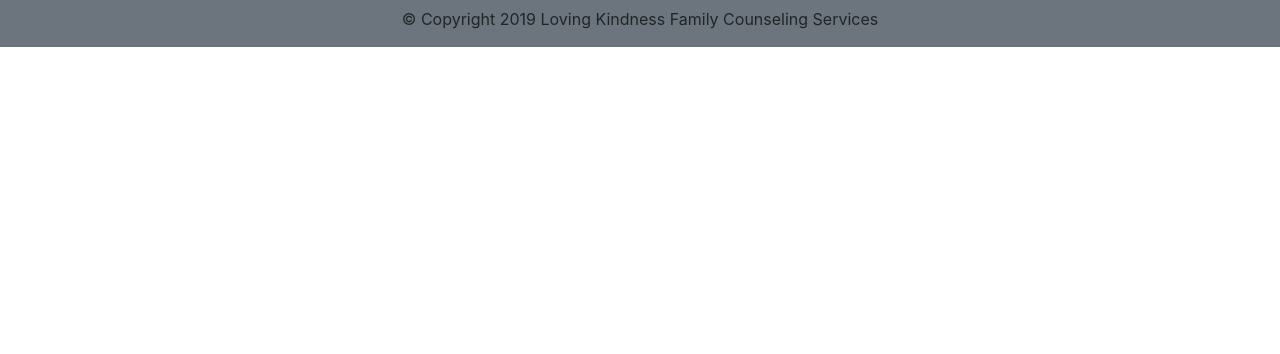
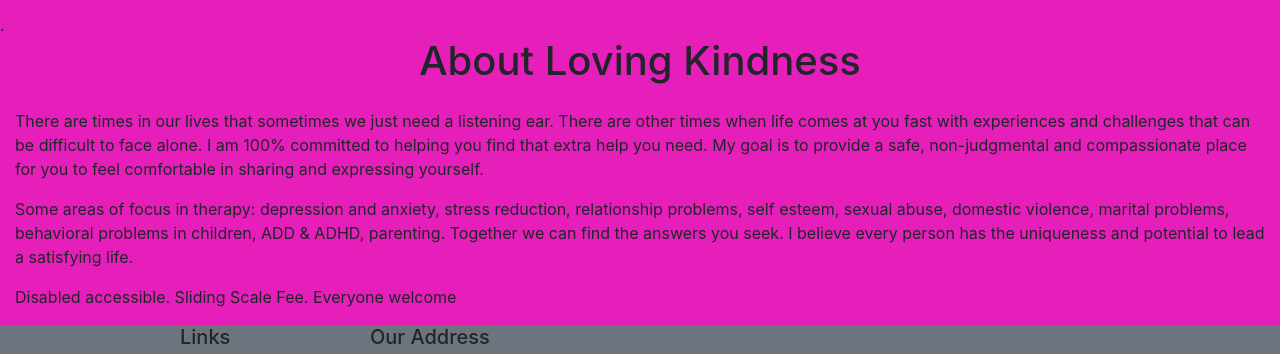
Before and after one commit to ajparker00/loveandkindness, a plain HTML site: page index.html in a window 1280 px wide. Shown: the part 913-1267 px from the top of the page. Before the commit the page ends 960 px from the top, so only its background shows below. Drawn offline with nearby package versions, Linux system fonts and the light colour scheme.

Commit message:
Added CSS Style Sheet

```diff
--- a/index.html
+++ b/index.html
@@ -7,7 +7,10 @@
   <meta charset="utf-8">
   <meta name="viewport" content="width=device-width, initial-scale=1, shrink-to-fit=no">
 
-  <!-- Bootstrap CSS -->
+<!-- Linked CSS page -->
+<link rel="stylesheet" href="styles.css">
+
+<!-- Bootstrap CSS -->
   <link rel="stylesheet" href="https://stackpath.bootstrapcdn.com/bootstrap/4.3.1/css/bootstrap.min.css"
     integrity="sha384-ggOyR0iXCbMQv3Xipma34MD+dH/1fQ784/j6cY/iJTQUOhcWr7x9JvoRxT2MZw1T" crossorigin="anonymous">
   <link rel="stylesheet" href="https://use.fontawesome.com/releases/v5.7.2/css/all.css"
@@ -197,23 +200,16 @@
     <h1 class="display-4">Loving Kindness Family Counseling Services</h1>
     <hr class="my-4">
     <div class="col-lg-4 profile-info pt-4">
-      <img class="float-left rounded" src="img/marciaparker.jpg" alt="Photograph of Marcia">
+      <img class="rounded" src="img/marciaparker.jpg" alt="Photograph of Marcia">
     </div>
     <p class="lead">Marcia Cameron-Parker</p>
     <p>Counselor, LMHC</p>
   </div>
 
-  <div class="bg-info">
+  <div class="mainBody">
 
 
-
-
-
-
-
-
-
-    <!-- Services offers (Qualifications) -->
+<!-- Services offers (Qualifications) -->
     <div class="container">
       <h1 class="text-center mb-4" id="aboutUs">Services Rendered</h1>
       <div class="row my-4">
@@ -275,6 +271,27 @@
           <p>Disabled accessible. Sliding Scale Fee. Everyone welcome</p>
         </div>
       </div><!-- /About section -->
+    </div> <!-- /container -->.
+
+    <!-- Qualifications -->
+    <div class="container-fluid">
+      <div class="row">
+        <div class="col">
+          <h1 class="text-center mb-4" id="aboutUs">About Loving Kindness</h1>
+          <p>There are times in our lives that sometimes we just need a listening ear. There are other times when life
+            comes at you fast with experiences and challenges that can be difficult to face alone.
+            I am 100% committed to helping you find that extra help you need. My goal is to provide a safe,
+            non-judgmental and compassionate place for you to feel comfortable in sharing and expressing yourself.</p>
+
+          <p>Some areas of focus in therapy: depression and anxiety, stress reduction, relationship problems, self
+            esteem, sexual abuse, domestic violence, marital problems, behavioral problems in children, ADD & ADHD,
+            parenting.
+            Together we can find the answers you seek. I believe every person has the uniqueness and potential to lead a
+            satisfying life.</p>
+
+          <p>Disabled accessible. Sliding Scale Fee. Everyone welcome</p>
+        </div>
+      </div><!-- /Qualifaction section -->
     </div> <!-- /container -->
 
     <footer class="footer bg-secondary">
--- /dev/null
+++ b/styles.css
@@ -0,0 +1,4 @@
+.mainBody{
+
+    background-color: rgb(230, 31, 187)
+}
```
